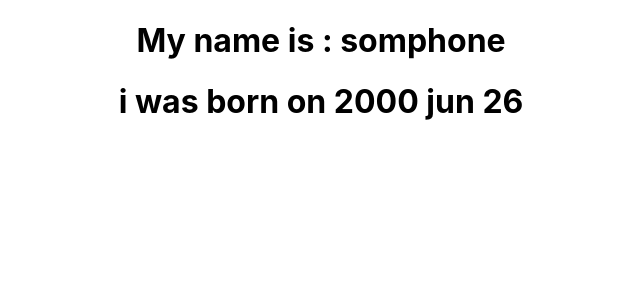
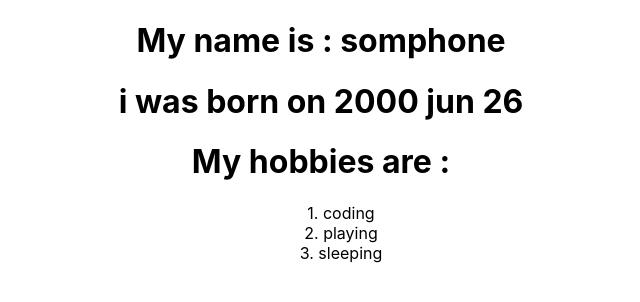
Before and after one commit to somphonee/starter-react-app, a React (Create React App) app: page / in a window 1280 px wide. Shown: the top 302 px of the page, without its empty margins (319-959 px from the left). Built offline with nearby package versions, Linux system fonts and the light colour scheme.

Commit message:
[ADD] using map

```diff
--- a/src/App.jsx
+++ b/src/App.jsx
@@ -5,14 +5,22 @@ const SelfIntroddution = ({name = 'unknown',dateOfBirth, hobbies =[]}) => {
   <div>
   <h1>My name is : {name} </h1>
   {dateOfBirth ? <h1> i was born on {dateOfBirth} </h1> : null}
-  {hobbies.length === 0 ? null : <h1>My hobbies are: {hobbies.join(', ')}</h1>}
+  {hobbies.length === 0 ? null :
+  <div>
+  <h1>My hobbies are : </h1>
+  <ul>
+  {hobbies.map((item, index) => <div key={item}>  {index+1}. {item}</div>)}
+  </ul>
+  </div>
+
+  }
 
   </div>)
 }
 function App() {
   return (
    <div className="App">
-    <SelfIntroddution name="somphone" dateOfBirth="2000 jun 26"/>
+    <SelfIntroddution name="somphone" dateOfBirth="2000 jun 26" hobbies={['coding', 'playing', 'sleeping']}/>
     </div>
   );
 }
```
